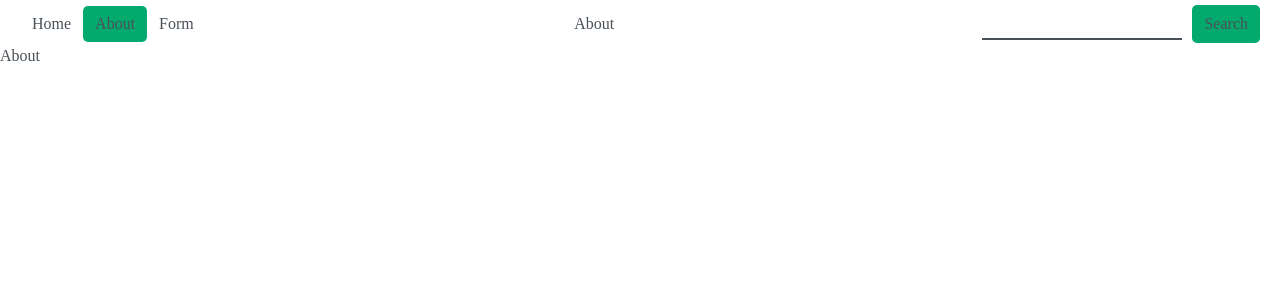
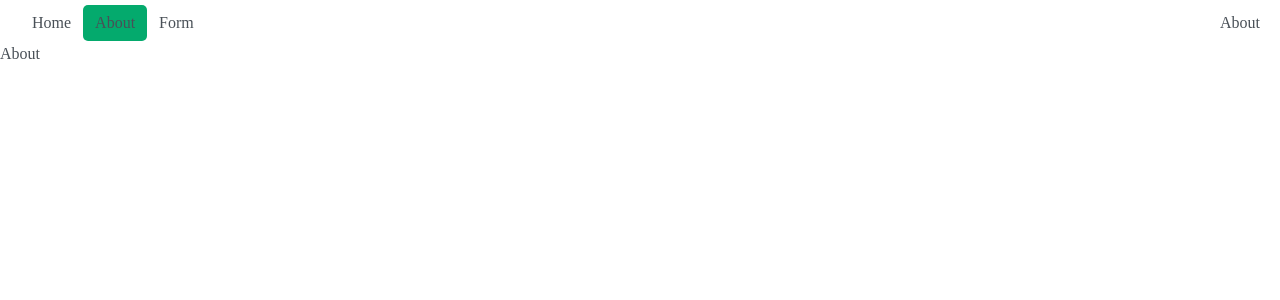
Before and after one commit to VyacheslavMusiienko/react-course, a React (Vite) app in the folder react-vite-course/: page /about in a window 1280 px wide. Shown: the top 300 px of the page. Built offline with nearby package versions, Linux system fonts and the light colour scheme.

Commit message:
fix: search component

```diff
--- a/react-vite-course/src/components/Navbar/Navbar.tsx
+++ b/react-vite-course/src/components/Navbar/Navbar.tsx
@@ -1,6 +1,5 @@
 import { NavLink, useLocation } from 'react-router-dom';
 import { pathParams } from '../../routes/pathParams';
-import Search from '../Search/Search';
 import styles from './Navbar.module.scss';
 
 const Navbar = () => {
@@ -33,7 +32,6 @@ const Navbar = () => {
         <nav className={styles.navbar}>
             <ul className={styles.navbar__items}>{navBar}</ul>
             <span>{handlerNamePath()}</span>
-            <Search />
         </nav>
     );
 };
--- a/react-vite-course/src/components/Search/Search.tsx
+++ b/react-vite-course/src/components/Search/Search.tsx
@@ -1,18 +1,22 @@
-import React, { useEffect, useState } from 'react';
+import { useEffect, useRef, useState } from 'react';
 import styles from './Search.module.scss';
 
 const Search = () => {
-    const [search, setSearch] = useState<string>(() => {
-        const savedValue = localStorage.getItem('searchValue');
-        return savedValue || '';
-    });
+    const initSearchValue: string = localStorage.getItem('searchValue') || '';
+    const [searchValue, setSearchValue] = useState(initSearchValue);
+    const searchRef = useRef<string>(searchValue);
 
     useEffect(() => {
-        localStorage.setItem('searchValue', search);
-    }, [search]);
+        return function saveToLS() {
+            const currentSearchValue = searchRef?.current || '';
+            localStorage.setItem('searchValue', currentSearchValue);
+        };
+    }, []);
 
-    const handleInputChange = (event: React.ChangeEvent<HTMLInputElement>) => {
-        setSearch(event.target.value);
+    const onSearchChange = (e: React.ChangeEvent<HTMLInputElement>): void => {
+        const newSearchValue = e.target.value.trimStart();
+        setSearchValue(newSearchValue);
+        searchRef.current = newSearchValue;
     };
 
     return (
@@ -20,8 +24,8 @@ const Search = () => {
             <input
                 type="text"
                 className={styles.search__input}
-                value={search}
-                onChange={handleInputChange}
+                value={searchValue}
+                onChange={onSearchChange}
             />
 
             <button type="button" className={`${styles.search__button} btn`}>
--- a/react-vite-course/src/page/main-page.tsx
+++ b/react-vite-course/src/page/main-page.tsx
@@ -1,6 +1,12 @@
 import Cards from '../components/Cards/Cards';
+import Search from '../components/Search/Search';
 
-const MainPage: React.FC = () => {
-    return <Cards />;
+const MainPage = () => {
+    return (
+        <>
+            <Search />
+            <Cards />
+        </>
+    );
 };
 export default MainPage;
```
